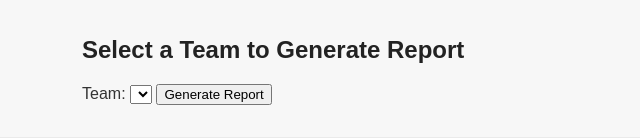
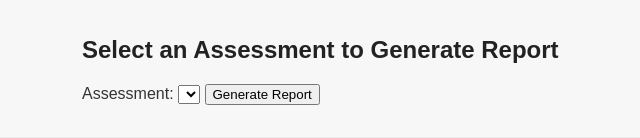
Before and after one commit to sae-br/ascent-assessment, a Django app: page /reports/generate/ in a window 1280 px wide. Shown: the part 182-320 px from the top of the page, without its empty margins (198-838 px from the left). Run offline with Django 5.2, Linux system fonts and the light colour scheme; the visitor is signed in with stand-in values (Sample User, id 1); data that the repository does not hold is empty; parts of the project's set-up code (start-up, migrations or seed data) failed here and were passed over.

Commit message:
Update generate report page to sort using assessment not team

```diff
--- a/apps/reports/templates/reports/generate.html
+++ b/apps/reports/templates/reports/generate.html
@@ -2,12 +2,14 @@
 {% block title %}Generate Team Report{% endblock %}
 
 {% block content %}
-<h2>Select a Team to Generate Report</h2>
+<h2>Select an Assessment to Generate Report</h2>
 <form method="get" action="{% url 'review_team_report_redirect' %}">
-    <label for="team_id">Team:</label>
-    <select name="team_id" id="team_id" required>
-        {% for team in teams %}
-            <option value="{{ team.id }}">{{ team.name }}</option>
+    <label for="assessment_id">Assessment:</label>
+    <select name="assessment_id" id="assessment_id" required>
+        {% for assessment in assessments %}
+            <option value="{{ assessment.id }}">
+                {{ assessment.team.name }} – {{ assessment.deadline|date:"F Y" }}
+            </option>
         {% endfor %}
     </select>
     <button type="submit">Generate Report</button>
--- a/apps/reports/templates/reports/team_report.html
+++ b/apps/reports/templates/reports/team_report.html
@@ -2,7 +2,7 @@
 {% block title %}{{ team.name }} – Team Report{% endblock %}
 
 {% block content %}
-  <h2>{{ team.name }} – Team Assessment Report</h2>
+  <h2>{{ team.name }} – Assessment Report ({{ assessment.deadline|date:"F Y" }})</h2>
 
   {% for peak in peaks %}
     <section style="margin-bottom: 2rem;">
--- a/apps/reports/urls.py
+++ b/apps/reports/urls.py
@@ -4,5 +4,5 @@ from . import views
 urlpatterns = [
     path('generate/', views.generate_report, name='generate_report'),
     path('team_report/', views.review_team_report_redirect, name='review_team_report_redirect'),
-    path('team_report/<int:team_id>/', views.review_team_report, name='review_team_report'),
+    path('team_report/<int:assessment_id>/', views.review_team_report, name='review_team_report'),
 ]
--- a/apps/reports/views.py
+++ b/apps/reports/views.py
@@ -1,19 +1,19 @@
 from django.shortcuts import render, get_object_or_404, redirect
 from apps.teams.models import Team
-from apps.assessments.models import Peak, Question, Answer
+from apps.assessments.models import Peak, Question, Answer, Assessment, AssessmentParticipant
 from django.db.models import Sum, Count
 from django.contrib.auth.decorators import login_required
 
 @login_required
 def generate_report(request):
-    teams = Team.objects.all()
-    return render(request, 'reports/generate.html', {'teams': teams})
+    assessments = Assessment.objects.filter(team__admin=request.user).select_related('team')
+    return render(request, 'reports/generate.html', {'assessments': assessments})
 
 @login_required
-def review_team_report(request, team_id):
-    team = get_object_or_404(Team, id=team_id)
-    members = team.members.all()
-    total_members = members.count()
+def review_team_report(request, assessment_id):
+    assessment = get_object_or_404(Assessment, id=assessment_id, team__admin=request.user)
+    participants = assessment.participants.select_related('team_member')
+    total_participants = participants.count()
 
     peaks_data = []
 
@@ -23,10 +23,10 @@ def review_team_report(request, team_id):
         question_data = []
 
         for question in peak.questions.all():
-            answers = Answer.objects.filter(question=question, team_member__in=members)
+            answers = Answer.objects.filter(question=question, participant__in=participants)
             total_score = answers.aggregate(score_sum=Sum('value'))['score_sum'] or 0
-            response_count = answers.aggregate(count=Count('id'))['count'] or 0
-            max_score = response_count * 3  # 3 is max value per answer
+            response_count = answers.count()
+            max_score = response_count * 3  # max score per answer is 3
 
             question_percentage = (total_score / max_score * 100) if max_score else 0
 
@@ -47,11 +47,12 @@ def review_team_report(request, team_id):
         })
 
     return render(request, 'reports/team_report.html', {
-        'team': team,
+        'team': assessment.team,
+        'assessment': assessment,
         'peaks': peaks_data
     })
 
 @login_required
 def review_team_report_redirect(request):
-    team_id = request.GET.get('team_id')
-    return redirect('review_team_report', team_id=team_id)
+    assessment_id = request.GET.get('assessment_id')
+    return redirect('review_team_report', assessment_id=assessment_id)
```
